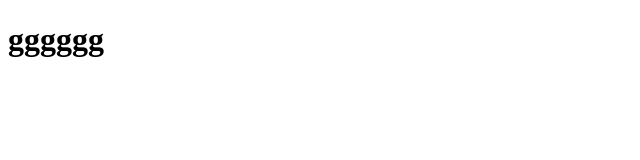
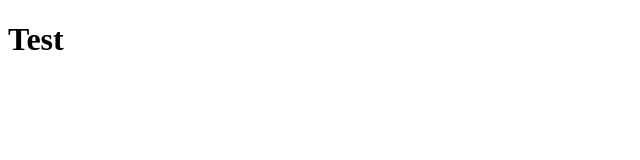
Before and after one commit to Hadi-koubeissi/Discord-bot-website-template, a plain HTML site: page src/pages/commands.html in a window 1280 px wide. Shown: the whole page, without its empty margins (0-640 px from the left). Drawn offline with Linux system fonts and the light colour scheme.

Commit message:
🎇 The second modification was completed.

```diff
--- a/pages/commands.html
+++ b/src/pages/commands.html
@@ -7,6 +7,6 @@
     <title>Document</title>
 </head>
 <body>
-    <h1>gggggg</h1>
+    <h1>Test</h1>
 </body>
 </html>
```
Also changed, not shown: src/index.html (+1 -1 lines).
